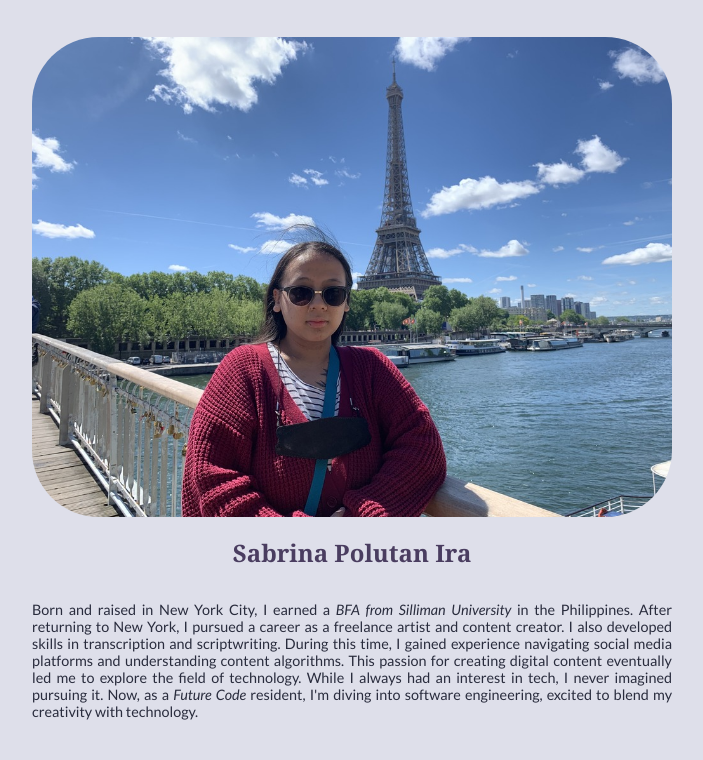
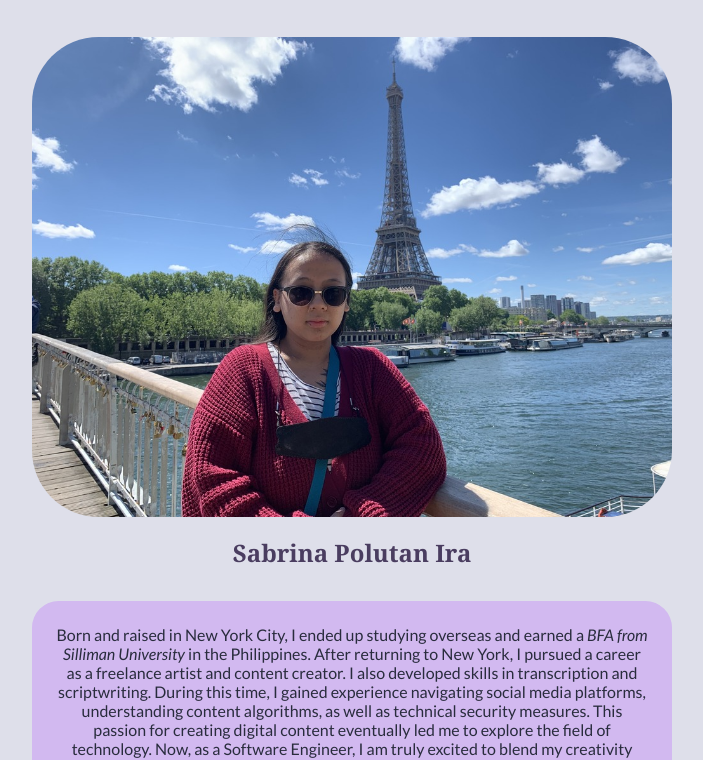
Before and after one commit to sabrinaira/portfolio-v1, a plain HTML site: page about.html in a window 1280 px wide. Shown: the part 183-943 px from the top of the page, without its empty margins (288-991 px from the left). Drawn offline with Linux system fonts and the light colour scheme.

Commit message:
refactored 10-28

```diff
--- a/about.html
+++ b/about.html
@@ -42,16 +42,14 @@
 
         <h2>Sabrina Polutan Ira</h2>
         <p>
-          Born and raised in New York City, I earned a
+          Born and raised in New York City, I ended up studying overseas and earned a
           <em>BFA from Silliman University</em> in the Philippines. After
           returning to New York, I pursued a career as a freelance artist and
           content creator. I also developed skills in transcription and
           scriptwriting. During this time, I gained experience navigating social
-          media platforms and understanding content algorithms. This passion for
+          media platforms, understanding content algorithms, as well as technical security measures. This passion for
           creating digital content eventually led me to explore the field of
-          technology. While I always had an interest in tech, I never imagined
-          pursuing it. Now, as a <em>Future Code</em> resident, I'm diving into
-          software engineering, excited to blend my creativity with
+          technology. Now, as a Software Engineer, I am truly excited to blend my creativity with
           technology.<br /><br />
         </p>
       </section>
@@ -76,6 +74,6 @@
       />
       <p>&copy; 2024 Sabrina Ira</p>
     </footer>
-    <script src="portfolio_toggle-button.js" defer></script>
+    <script src="switch-theme.js"></script>
   </body>
 </html>
--- a/portfolio-styles.css
+++ b/portfolio-styles.css
@@ -1,5 +1,4 @@
 @import url('https://fonts.googleapis.com/css2?family=Lato:ital,wght@0,100;0,300;0,400;0,700;0,900;1,100;1,300;1,400;1,700;1,900&display=swap');
-
 /* LIGHT MODE */
 
 * {
@@ -193,10 +192,13 @@ nav {
 
 .about-me p {
   margin-top: 2rem;
-  margin-bottom: 2rem;
-  font-size: 0.9rem;
-  text-align: justify;
+  margin-bottom: 1rem;
+  font-size: 1rem;
+  text-align: center;
   transition: 0.2s;
+  background-color: #d2b9f0;
+  padding: 1.5rem;
+  border-radius: 20pt;
 }
 
 /* --------------- PROJECTS --------------- */
@@ -243,7 +245,7 @@ nav {
 .project-img {
   width: 30rem;
   height: auto;
-  border-radius: 30pt;
+  border-radius: 15pt;
   transition: 0.3s;
 }
 
@@ -296,6 +298,13 @@ footer h4:hover {
   background-color: #d2b9f0;
   border-radius: 0.7rem;
   padding: 0.4rem;
+}
+
+.about-me p:hover {
+  background-color: #f0b9b9;
+  color: #000000;
+  box-shadow: 0rem 0rem 0.5rem 0.1rem #c3c4cd;
+  transition: 0.3s;
 }
 
 .profile:hover,
@@ -395,23 +404,6 @@ footer h4:hover {
 .footer img {
   margin-top: 3rem;
 }
-
-/* .footer-contact {
-  list-style: none;
-  display: flex;
-  flex-direction: row;
-} */
-
-/* .footer-contact a {
-  text-decoration: none;
-  margin-inline: 1rem;
-  background-color: #d2b9f0;
-  color: #2e3532;
-  padding: 0.5rem;
-  border-radius: 0.5rem;
-  margin-top: 1rem;
-  margin-bottom: 1rem;
-} */
 
 .footer p {
   color: #2e3532;
--- a/portfolio-styles_dark.css
+++ b/portfolio-styles_dark.css
@@ -191,10 +191,13 @@ nav {
 
 .about-me p {
   margin-top: 2rem;
-  margin-bottom: 2rem;
-  font-size: 0.9rem;
-  text-align: justify;
+  margin-bottom: 1rem;
+  font-size: 1rem;
+  text-align: center;
   transition: 0.2s;
+  background-color: #1e1827;
+  padding: 1.5rem;
+  border-radius: 20pt;
 }
 
 /* --------------- PROJECTS --------------- */
@@ -241,7 +244,7 @@ nav {
 .project-img {
   width: 30rem;
   height: auto;
-  border-radius: 30pt;
+  border-radius: 15pt;
   transition: 0.3s;
 }
 
@@ -294,6 +297,13 @@ footer h4:hover {
   background-color: #1e1827;
   border-radius: 0.7rem;
   padding: 0.4rem;
+}
+
+.about-me p:hover {
+  background-color: #86844f;
+  color: #e3f0b9;
+  box-shadow: 0rem 0rem 0.5rem 0.1rem #e3f0b9;
+  transition: 0.3s;
 }
 
 .profile:hover,
--- a/portfolio_toggle-button.js
+++ b/switch-theme.js
@@ -1,10 +1,15 @@
+document.addEventListener('DOMContentLoaded', () => {
+  const savedTheme = localStorage.getItem('theme'); // default to light
+  console.log('Applying saved theme on page load:', savedTheme); // Log applied theme
+  switchTheme(savedTheme); // Apply the saved theme
+});
+
 const btn = document.getElementById('toggle-button');
 const theme = document.getElementById('theme-link');
 const image = document.getElementById('darkModeImg');
 const fcIcon = document.getElementById('fc1');
 const symbol = document.getElementById('button-symbol');
 
-// Function to switch theme
 function switchTheme(newTheme) {
   // console.log('switchTheme function called with theme:', newTheme);
   const body = document.body; // Reference to body
@@ -18,39 +23,30 @@ function switchTheme(newTheme) {
     symbol.src = 'assets/light-mode-50.png';
     fcIcon.src = 'assets/future-code-1-logo-darkblue_64.png';
     body.dataset.theme = 'dark'; // Use data attribute for easier CSS targeting
-    // Log dark theme application
     console.log('Applying dark theme styles');
   } else {
     if (image) image.src = 'assets/sabrina_light-ver.jpg';
     theme.href = 'portfolio-styles.css';
     symbol.src = 'assets/dark-mode-50.png';
     fcIcon.src = 'assets/future-code-1-logo_64.png';
-    body.dataset.theme = 'light'; // Use data attribute for easier CSS targeting
-    // Log light theme application
+    body.dataset.theme = 'light';
     console.log('Applying light theme styles');
   }
 
   // Save theme preference
   localStorage.setItem('theme', newTheme);
-  console.log('Saved theme to localStorage:', newTheme); // Log the saved theme
+  console.log('Saved theme to localStorage:', newTheme);
 
   // Remove the transition class after a brief moment to allow the transition to complete
   setTimeout(() => {
     body.classList.remove('transitioning');
-  }, 300); // Match this time to your CSS transition duration
+  }, 300); // Match this time to the CSS transition duration
 }
-
-// Apply stored theme on page load
-document.addEventListener('DOMContentLoaded', () => {
-  const savedTheme = localStorage.getItem('theme') || 'light'; // default to light
-  console.log('Applying saved theme on page load:', savedTheme); // Log applied theme
-  switchTheme(savedTheme); // Apply the saved theme
-});
 
 // Toggle themes on button click
 btn.addEventListener('click', () => {
   const currentTheme =
     theme.getAttribute('href') === 'portfolio-styles.css' ? 'dark' : 'light';
-  // console.log('Current theme before toggle:', currentTheme); // Log current theme
+  // console.log('Current theme before toggle:', currentTheme);
   switchTheme(currentTheme); // Toggle theme without page reload
 });
```
Also changed, not shown: index.html (+3 -3 lines), projects.html (+1 -1 lines), README.md, 1 other file.
